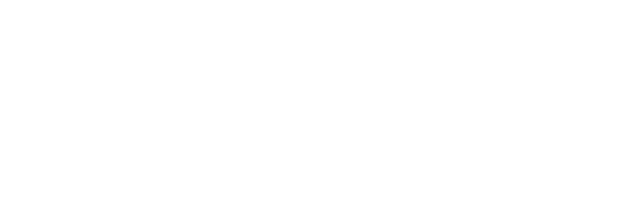
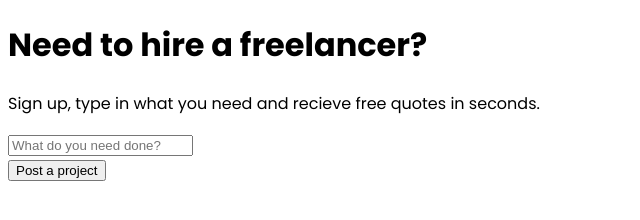
Before and after one commit to Ztevencodes/freelance-form, a plain HTML site: page index.html in a window 1280 px wide. Shown: the whole page, without its empty margins (0-640 px from the left). Drawn offline with Linux system fonts and the light colour scheme.

Commit message:
html template

```diff
--- /dev/null
+++ b/css/style.css
@@ -0,0 +1,3 @@
+body {
+    font-family: 'Poppins', sans-serif;
+}
--- a/index.html
+++ b/index.html
@@ -3,9 +3,26 @@
 <head>
     <meta charset="UTF-8">
     <meta name="viewport" content="width=device-width, initial-scale=1.0">
+    <link rel="preconnect" href="https://fonts.googleapis.com">
+    <link rel="preconnect" href="https://fonts.gstatic.com" crossorigin>
+    <link href="https://fonts.googleapis.com/css2?family=Poppins:wght@300;400;500;600;700;800&display=swap" rel="stylesheet">
+    <link rel="stylesheet" href="/css/style.css">
     <title>Freelance Form</title>
 </head>
 <body>
-
+    <div class="main containter">
+        <div class="card">
+            <h1>Need to hire a freelancer?</h1>
+            <p>Sign up, type in what you need and recieve free quotes in seconds.</p>
+            <form>
+                <div class="form-group">
+                    <input type="text" id="text" name="text" placeholder="What do you need done?">
+                </div>
+                <div class="form-group">
+                    <button type="submit">Post a project</button>
+                </div>
+            </form>
+        </div>
+    </div>
 </body>
 </html>
```
